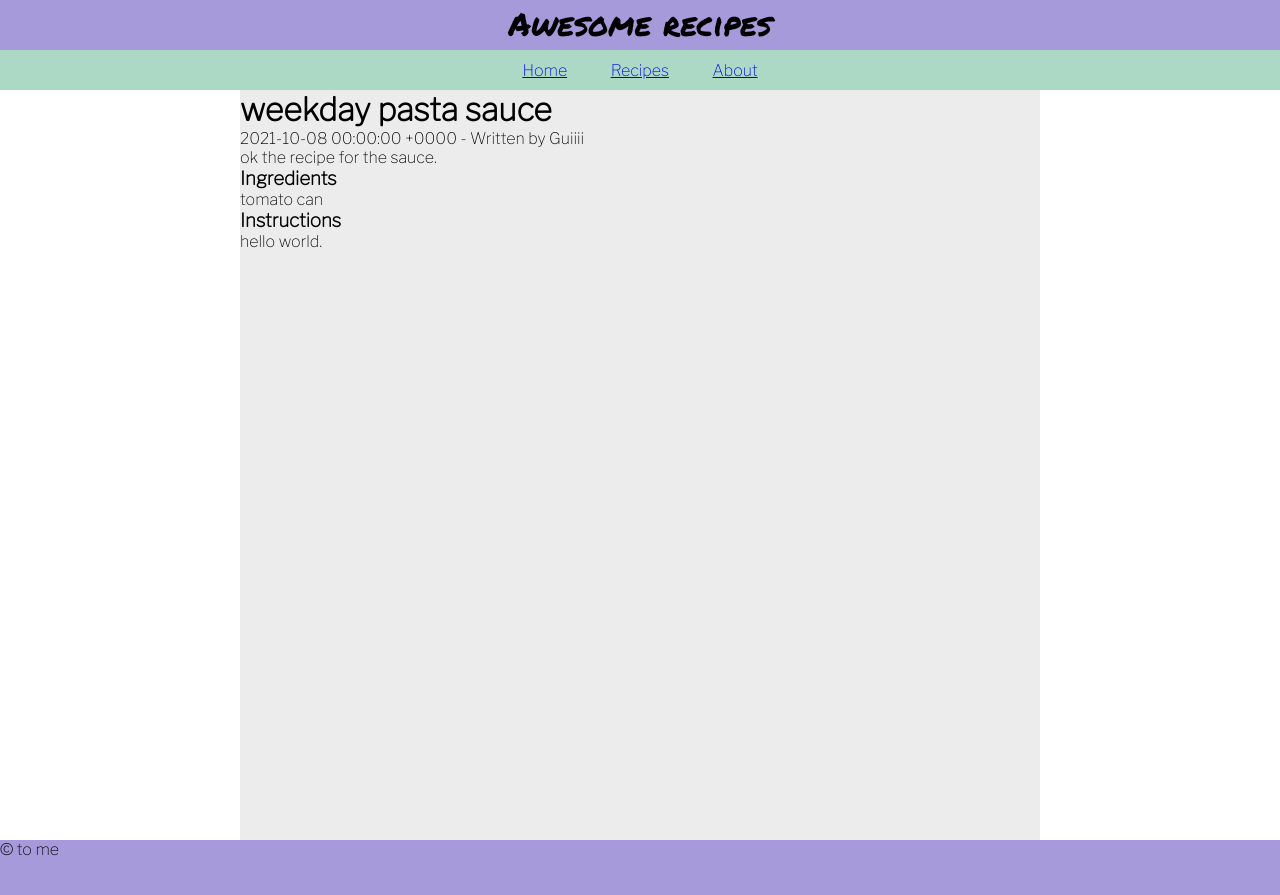
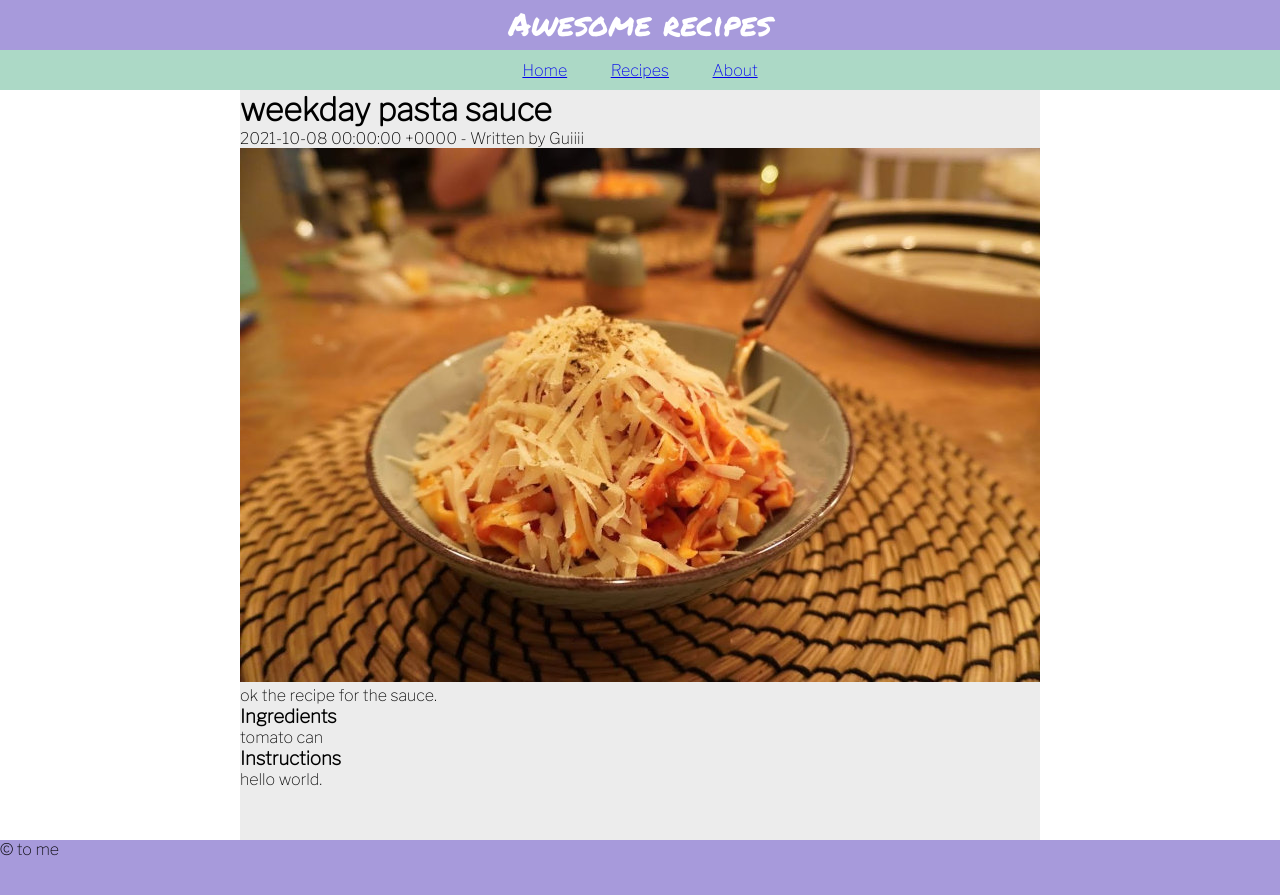
Before and after one commit to neuracr/neuracr.github.io, a Jekyll site: the page built from docs/recipes/_posts/2021-10-08-weekday-pasta-sauce.md, in a window 1280 px wide. Shown: the top 895 px of the page. Built offline with Jekyll 4.4.1, drawn with Linux system fonts in a browser that asks for light colours.

Commit message:
Adds a preview picture and displays it in the recipe layout.

```diff
--- a/docs/_layouts/recipe.html
+++ b/docs/_layouts/recipe.html
@@ -3,6 +3,7 @@ layout: default
 ---
 <h1>{{page.title}}</h1>
 <p>{{ page.date }} - Written by {{ page.author }}</p>
+<img src="{{ page.preview_picture }}" alt="recipe preview picture" >
 <section>
     {{content}}
 </section>
--- a/docs/css/style.css
+++ b/docs/css/style.css
@@ -33,6 +33,7 @@
     text-align: center;
     font-family: 'Permanent Marker', cursive;
     font-size: xx-large;
+    color: white;
 }
 
 nav{
--- a/docs/recipes/_posts/2021-10-08-weekday-pasta-sauce.md
+++ b/docs/recipes/_posts/2021-10-08-weekday-pasta-sauce.md
@@ -3,6 +3,7 @@ layout: recipe
 title: "weekday pasta sauce"
 tags: italian pasta tomato quick
 author: Guiiii
+preview_picture: /assets/images/simple_pasta.jpg
 ---
 
 ok the recipe for the sauce.
```
Also changed, not shown: docs/recipes/_posts/2021-10-05-simple-risotto.md (+1 -0 lines), docs/assets/images/simple_pasta.jpg (added).
